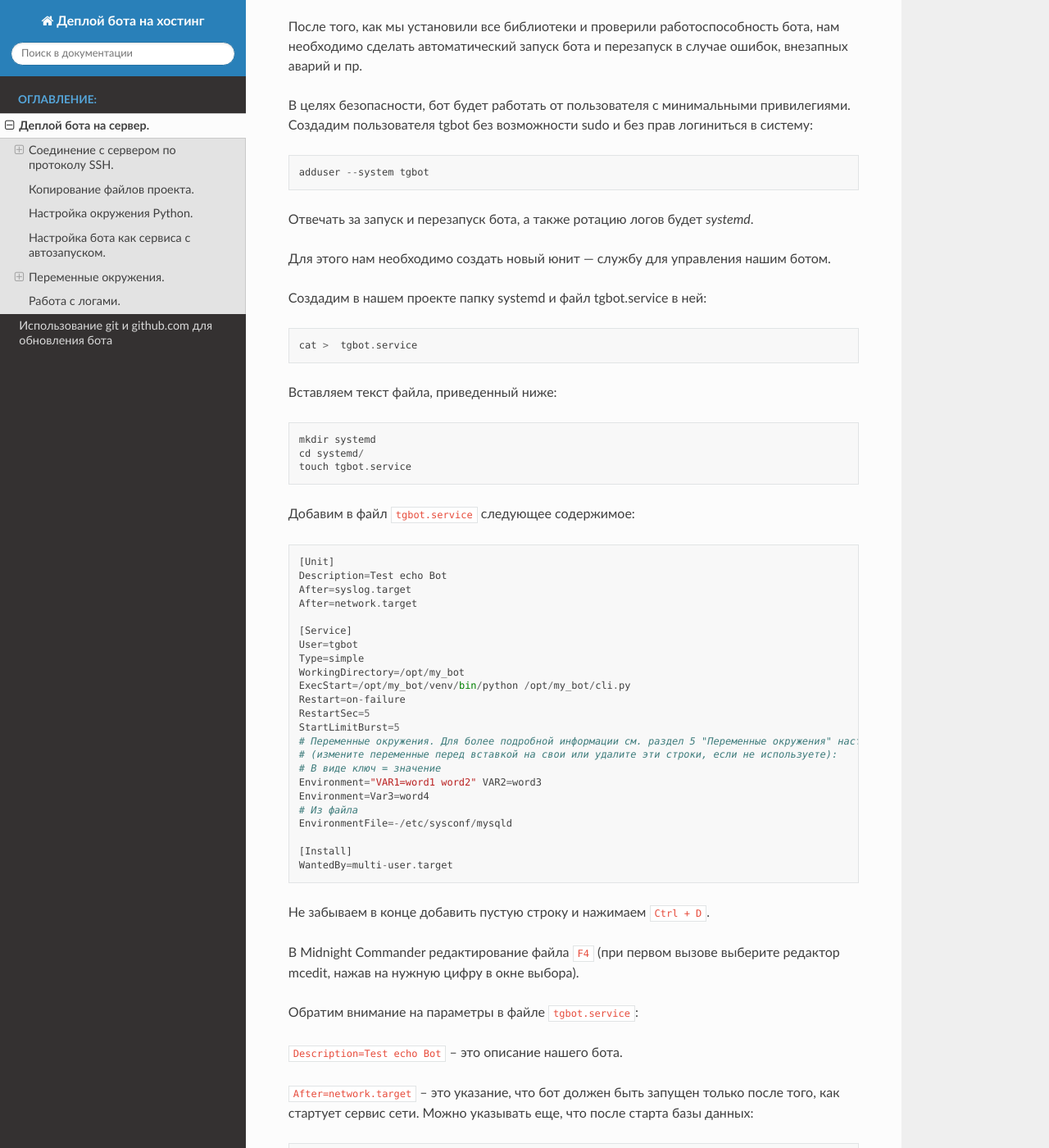
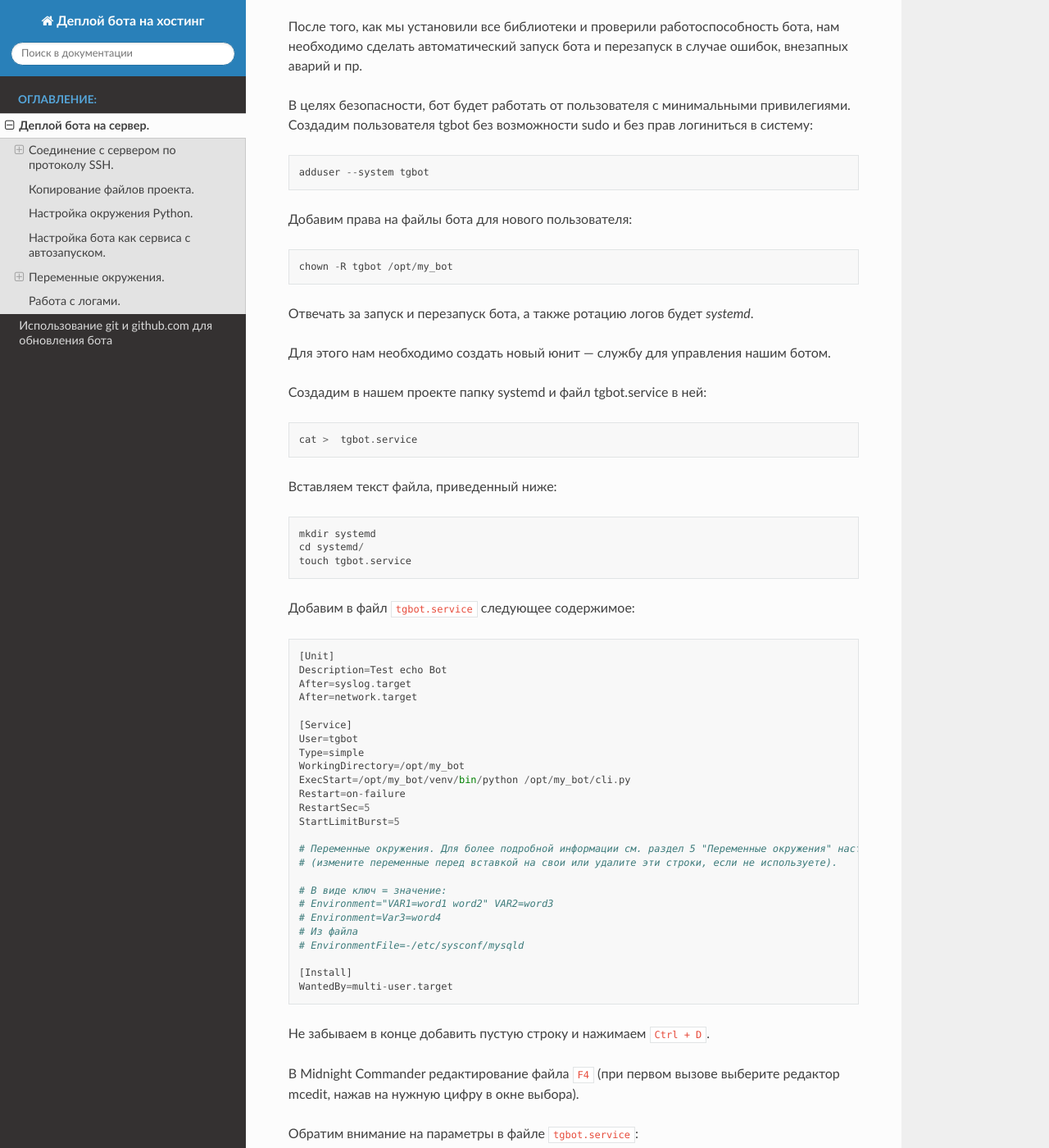
Before and after one commit to Robotvasya/bot_deploy_docs, a Sphinx documentation site: the page built from source/deploy.rst, in a window 1280 px wide and 1400 px high, scrolled down 4490 px. Shown: the whole window at 82% size. Built offline with Sphinx 7.4.7 and the Read the Docs theme 2.0.0, drawn with Linux system fonts in a browser that asks for light colours.

Commit message:
Update deploy.rst
add chown

```diff
--- a/source/deploy.rst
+++ b/source/deploy.rst
@@ -153,6 +153,11 @@
 
   adduser --system tgbot
 
+Добавим права на файлы бота для нового пользователя::
+
+  chown -R tgbot /opt/my_bot
+
+
 Отвечать за запуск и перезапуск бота, а также ротацию логов будет *systemd*.
 
 Для этого нам необходимо создать новый юнит — службу для управления нашим ботом.
@@ -182,13 +187,15 @@
   Restart=on-failure
   RestartSec=5
   StartLimitBurst=5
+
   # Переменные окружения. Для более подробной информации см. раздел 5 "Переменные окружения" настоящего руководства.
-  # (измените переменные перед вставкой на свои или удалите эти строки, если не используете):
-  # В виде ключ = значение
-  Environment="VAR1=word1 word2" VAR2=word3
-  Environment=Var3=word4
+  # (измените переменные перед вставкой на свои или удалите эти строки, если не используете).
+
+  # В виде ключ = значение:
+  # Environment="VAR1=word1 word2" VAR2=word3
+  # Environment=Var3=word4
   # Из файла
-  EnvironmentFile=-/etc/sysconf/mysqld
+  # EnvironmentFile=-/etc/sysconf/mysqld
 
   [Install]
   WantedBy=multi-user.target
```
